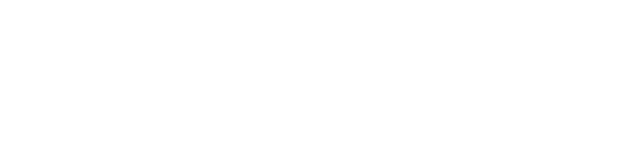
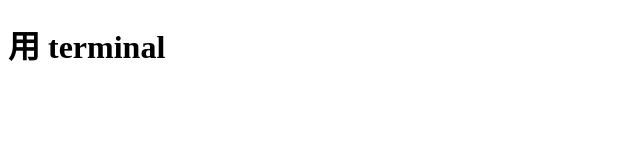
Before and after one commit to Toung-test/test, a plain HTML site: page index.html in a window 1280 px wide. Shown: the whole page, without its empty margins (0-640 px from the left). Drawn offline with Linux system fonts and the light colour scheme.

Commit message:
update three

```diff
--- a/index.html
+++ b/index.html
@@ -8,7 +8,7 @@
 </head>
 
 <body>
-
+  <h1>用 terminal</h1>
 </body>
 
 </html>
```
